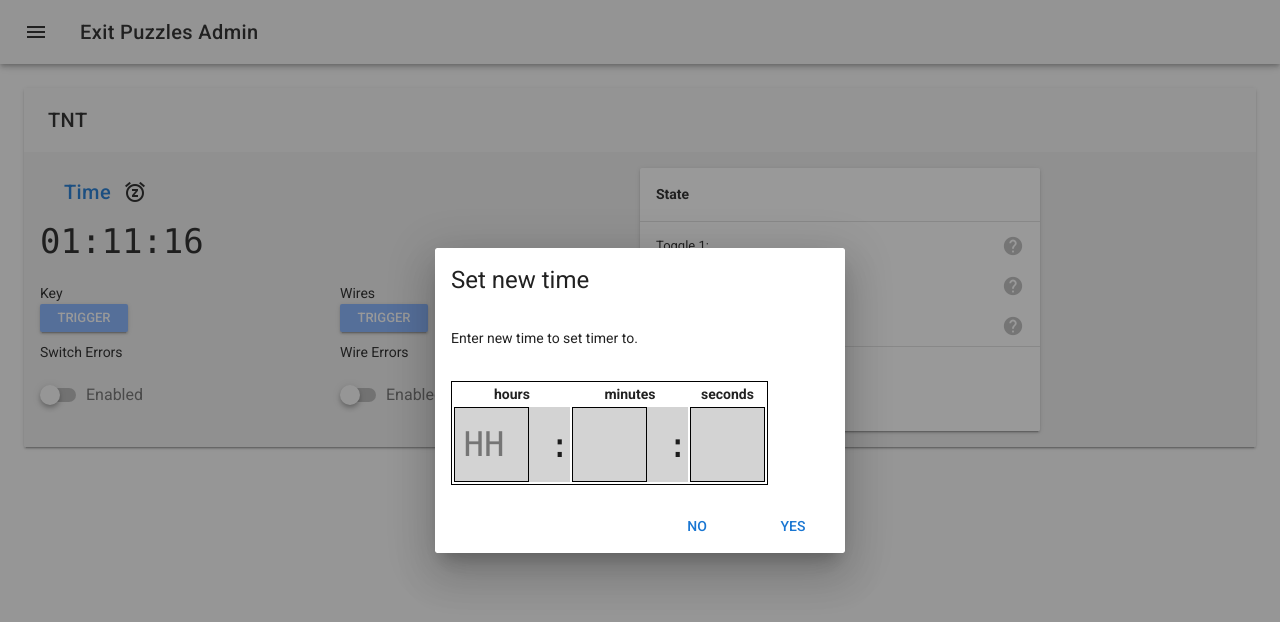
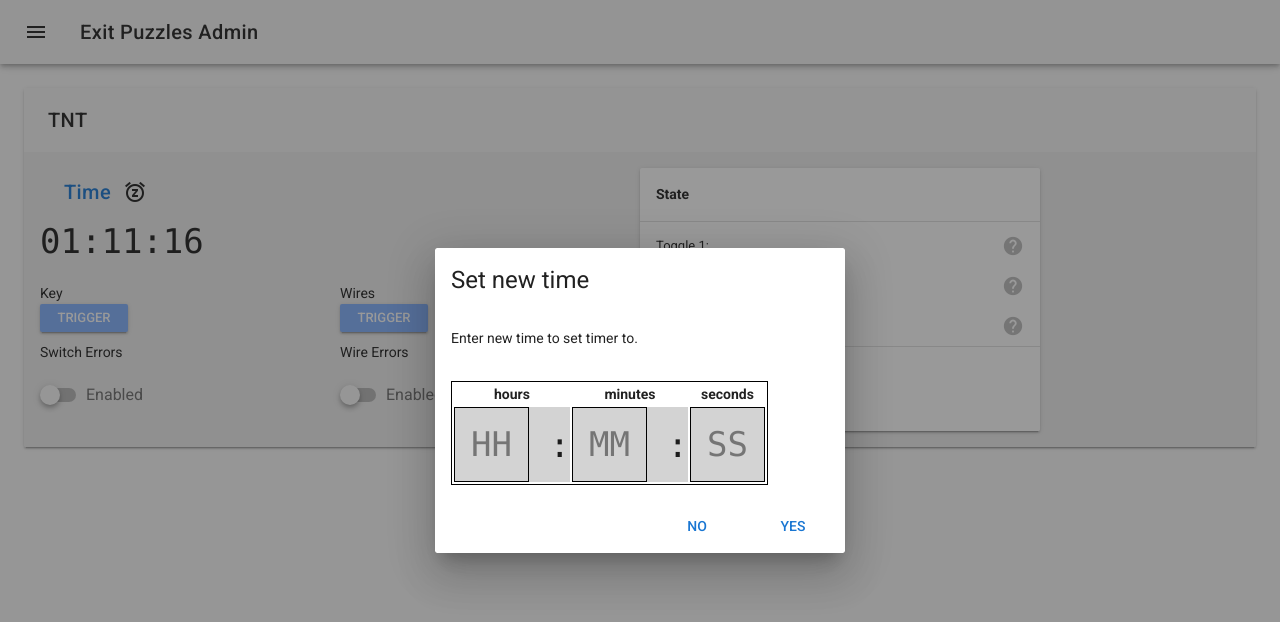
Before and after one commit to kevinclement/exitpuzzles-web-admin, a Vue app: page /#/ in a window 1280 px wide. Shown: the top 622 px of the page. Built offline with nearby package versions, Linux system fonts and the light colour scheme; what vuefire would draw is missing.

Commit message:
change to input numbers

```diff
--- a/src/components/Control.vue
+++ b/src/components/Control.vue
@@ -172,8 +172,8 @@
           </tr>
           <tr>
             <td><input maxlength="2" type='number' placeholder="HH" min="0" max="99" required></input> : </td>
-            <td><input maxlength="2" type='text'></input> : </td>
-            <td><input maxlength="2" type='text'></input></td>
+            <td><input maxlength="2" type='number' placeholder="MM" min="0" max="59" required></input> : </td>
+            <td><input maxlength="2" type='number' placeholder="SS" min="0" max="59" required></input></td>
           </tr>
         </table>
       </v-card-text>
@@ -406,6 +406,13 @@ export default {
 </script>
 
 <style scoped>
+/* disable gui stepper in input box */
+input[type=number]::-webkit-inner-spin-button,
+input[type=number]::-webkit-outer-spin-button {
+  -webkit-appearance: none;
+  margin: 0;
+}
+
 table {
   border: 1px solid black;
 }
```
